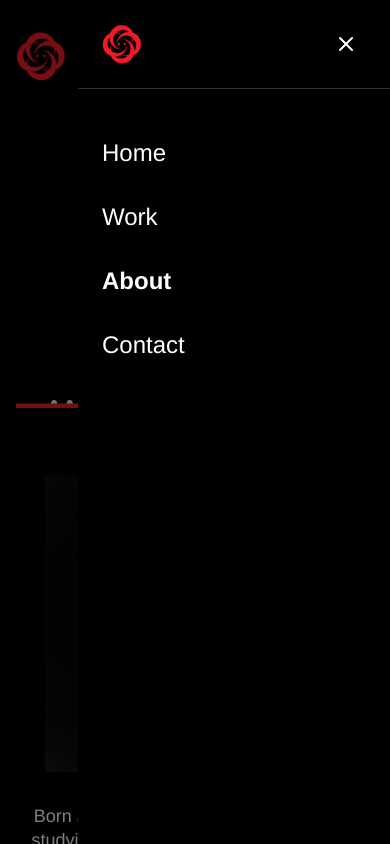
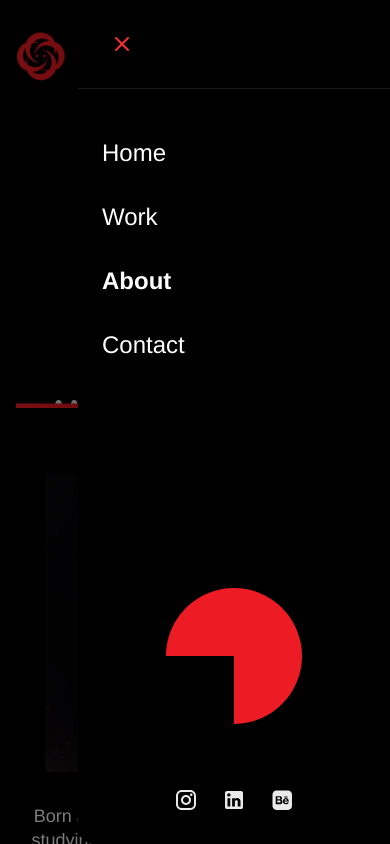
Before and after one commit to kshitijmohan15/aryaman-portfolio, a Next.js app: page /about in a window 390 px wide. Both pictures are taken after a click on the button "Open menu". Shown: the top 844 px of the page. Built offline with nearby package versions, Linux system fonts and the light colour scheme.

Commit message:
Add IntroScreen component for initial loading animation; update About page with longer animation duration and adjust image size; implement Sidebar for mobile navigation in Nav component.

```diff
--- a/src/app/about/page.tsx
+++ b/src/app/about/page.tsx
@@ -29,7 +29,7 @@ export default function About() {
                 initial={{ x: "100%" }}
                 animate={{ x: "-100%" }}
                 transition={{
-                  duration: 8,
+                  duration: 15,
                   repeat: Infinity,
                   repeatType: "loop",
                   ease: "linear",
@@ -42,7 +42,7 @@ export default function About() {
                 initial={{ x: "110%" }}
                 animate={{ x: "-100%" }}
                 transition={{
-                  duration: 8,
+                  duration: 15,
                   repeat: Infinity,
                   repeatType: "loop",
                   ease: "linear",
@@ -62,7 +62,7 @@ export default function About() {
                 height={56}
                 className="absolute -top-10 -right-10"
               />
-              <Image src="/headshot.png" alt="Me" width={397} height={397} className="w-[300px] lg:w-[397px] h-auto" />
+              <Image src="/headshot.png" alt="Me" width={360} height={360} className="w-[300px] lg:w-[397px] h-auto" />
             </div>
             <div className="flex flex-col gap-6">
               <p className="w-full lg:w-[700px] text-lg lg:text-xl leading-6 font-light text-center lg:text-left">
@@ -77,8 +77,9 @@ export default function About() {
                 A lifelong superhero fan and lover of films, I approach design with empathy, imagination, and a strong moral compass believing it can drive meaningful change at every level of interaction.
               </p>
               <button
+                onClick={() => window.open('https://storage.googleapis.com/portfolio-pdfs-dev/aryaman-portfolio/pdfs/cv.pdf', '_blank')}
                 type="button"
-                className="w-fit cursor-pointer rounded-full border-[1px] border-white px-8 py-1"
+                className="w-fit cursor-pointer rounded-full border-[1px] border-white px-8 py-1 hover:bg-red-500 hover:text-white hover:border-red-500 transition-colors duration-200 font-light"
               >
                 View CV
               </button>
--- a/src/app/layout.tsx
+++ b/src/app/layout.tsx
@@ -3,6 +3,7 @@ import { Geist, Geist_Mono } from 'next/font/google';
 import './globals.css';
 import Nav from '@/components/ui/nav';
 import Footer from '@/components/ui/footer';
+import IntroScreen from '@/components/custom/intro-screen';
 
 const geistSans = Geist({
   variable: '--font-geist-sans',
@@ -29,6 +30,7 @@ export default function RootLayout({
       <body
         className={`${geistSans.variable} ${geistMono.variable} flex min-h-screen flex-col antialiased`}
       >
+        <IntroScreen />
         <Nav />
         <main className="flex-1">{children}</main>
         <Footer />
--- /dev/null
+++ b/src/components/custom/intro-screen.tsx
@@ -0,0 +1,45 @@
+'use client';
+
+import { motion, AnimatePresence } from 'framer-motion';
+import Image from 'next/image';
+import { useEffect, useState } from 'react';
+
+export default function IntroScreen() {
+  const [isVisible, setIsVisible] = useState(true);
+
+  useEffect(() => {
+    const timer = setTimeout(() => {
+      setIsVisible(false);
+    }, 1000);
+
+    return () => clearTimeout(timer);
+  }, []);
+
+  return (
+    <AnimatePresence>
+      {isVisible && (
+        <motion.div
+          initial={{ opacity: 1 }}
+          exit={{ opacity: 0 }}
+          transition={{ duration: 0.5 }}
+          className="fixed inset-0 z-[100] bg-black flex items-center justify-center"
+        >
+          <motion.div
+            initial={{ scale: 0.8, opacity: 0 }}
+            animate={{ scale: 1, opacity: 1 }}
+            transition={{ duration: 0.3 }}
+          >
+            <Image
+              src="/logo.png"
+              alt="Logo"
+              width={80}
+              height={80}
+              priority
+              className="w-20 h-20"
+            />
+          </motion.div>
+        </motion.div>
+      )}
+    </AnimatePresence>
+  );
+}
--- a/src/components/ui/nav.tsx
+++ b/src/components/ui/nav.tsx
@@ -6,6 +6,7 @@ import Link from 'next/link';
 import { cn } from '@/utils/cn';
 import { getNavLinkStyles } from '@/utils/nav-link';
 import { useState } from 'react';
+import Sidebar from './sidebar';
 
 export default function Nav() {
   const pathname = usePathname();
@@ -48,80 +49,7 @@ export default function Nav() {
         </div>
       </div>
 
-      {isMobileMenuOpen && (
-        <div
-          className="fixed inset-0 bg-black/50 z-40 md:hidden"
-          onClick={() => setIsMobileMenuOpen(false)}
-        />
-      )}
-
-      <div
-        className={cn(
-          'fixed top-0 right-0 h-full w-80 max-w-[80vw] z-50 md:hidden transform transition-transform duration-300 ease-in-out',
-          isMobileMenuOpen ? 'translate-x-0' : 'translate-x-full',
-          pathname === '/about'
-            ? 'bg-black text-white'
-            : 'bg-white text-black shadow-xl'
-        )}
-      >
-        <div className="flex flex-col h-full">
-          <div className="flex items-center justify-between p-6 border-b border-gray-200/20">
-            <Image src="/logo.png" alt="Logo" width={40} height={40} />
-            <button
-              onClick={() => setIsMobileMenuOpen(false)}
-              className="p-2 rounded-lg hover:bg-gray-100/10 transition-colors"
-              aria-label="Close menu"
-            >
-              <X className="h-6 w-6" />
-            </button>
-          </div>
-
-          <nav className="flex-1 px-6 py-12">
-            <div className="flex flex-col space-y-8">
-              <Link
-                href="/"
-                className={cn(
-                  'text-2xl font-light transition-colors duration-200 hover:opacity-80',
-                  pathname === '/' && 'font-bold'
-                )}
-                onClick={() => setIsMobileMenuOpen(false)}
-              >
-                Home
-              </Link>
-              <Link
-                href="/work"
-                className={cn(
-                  'text-2xl font-light transition-colors duration-200 hover:opacity-80',
-                  pathname.startsWith('/work') && 'font-bold'
-                )}
-                onClick={() => setIsMobileMenuOpen(false)}
-              >
-                Work
-              </Link>
-              <Link
-                href="/about"
-                className={cn(
-                  'text-2xl font-light transition-colors duration-200 hover:opacity-80',
-                  pathname === '/about' && 'font-bold'
-                )}
-                onClick={() => setIsMobileMenuOpen(false)}
-              >
-                About
-              </Link>
-              <Link
-                href="/contact"
-                className={cn(
-                  'text-2xl font-light transition-colors duration-200 hover:opacity-80',
-                  pathname === '/contact' && 'font-bold'
-                )}
-                onClick={() => setIsMobileMenuOpen(false)}
-              >
-                Contact
-              </Link>
-            </div>
-          </nav>
-        </div>
-      </div>
+      <Sidebar isOpen={isMobileMenuOpen} onClose={() => setIsMobileMenuOpen(false)} pathname={pathname} />
     </nav>
   );
 }
--- /dev/null
+++ b/src/components/ui/sidebar.tsx
@@ -0,0 +1,159 @@
+'use client';
+
+import Link from 'next/link';
+import Image from 'next/image';
+import { X } from 'lucide-react';
+import { cn } from '@/utils/cn';
+import { motion, steps } from 'framer-motion';
+
+type SidebarProps = {
+  isOpen: boolean;
+  onClose: () => void;
+  pathname?: string;
+};
+
+export default function Sidebar({ isOpen, onClose, pathname }: SidebarProps) {
+  return (
+    <>
+      {isOpen && (
+        <div
+          className="fixed inset-0 z-40 md:hidden bg-black/50"
+          onClick={onClose}
+        />
+      )}
+
+      <div
+        className={cn(
+          'fixed top-0 right-0 z-50 h-full w-80 max-w-[80vw] md:hidden transform transition-transform duration-300 ease-in-out',
+          isOpen ? 'translate-x-0' : 'translate-x-full',
+          'bg-black text-white rounded-l-2xl shadow-2xl'
+        )}
+      >
+        <div className="flex h-full flex-col overflow-hidden">
+          <div className="flex items-center justify-between p-6 border-b border-white/10">
+            <button
+              onClick={onClose}
+              className="p-2 rounded-lg hover:bg-white/10 transition-colors text-red-500 cursor-pointer"
+              aria-label="Close menu"
+            >
+              <X className="h-6 w-6" />
+            </button>
+          </div>
+
+          <div className="flex flex-col h-full">
+            <nav className="flex-1 px-6 py-12">
+              <div className="flex flex-col space-y-8">
+                <Link
+                  href="/"
+                  className={cn(
+                    'text-2xl font-light transition-opacity duration-200 hover:opacity-80',
+                    pathname === '/' && 'font-bold'
+                  )}
+                  onClick={onClose}
+                >
+                  Home
+                </Link>
+                <Link
+                  href="/work"
+                  className={cn(
+                    'text-2xl font-light transition-opacity duration-200 hover:opacity-80',
+                    pathname && pathname.startsWith('/work') && 'font-bold'
+                  )}
+                  onClick={onClose}
+                >
+                  Work
+                </Link>
+                <Link
+                  href="/about"
+                  className={cn(
+                    'text-2xl font-light transition-opacity duration-200 hover:opacity-80',
+                    pathname === '/about' && 'font-bold'
+                  )}
+                  onClick={onClose}
+                >
+                  About
+                </Link>
+                <Link
+                  href="/contact"
+                  className={cn(
+                    'text-2xl font-light transition-opacity duration-200 hover:opacity-80',
+                    pathname === '/contact' && 'font-bold'
+                  )}
+                  onClick={onClose}
+                >
+                  Contact
+                </Link>
+              </div>
+            </nav>
+            <div className="flex flex-col items-center gap-16 pb-8">
+              <div className="w-34 h-34">
+                <motion.div
+                  className="w-full h-full"
+                  animate={{ rotate: 360 }}
+                  transition={{
+                    duration: 0.6,
+                    repeat: Infinity,
+                    ease: steps(4, 'end'),
+                  }}
+                >
+                  <Image
+                    src={'/pacman.svg'}
+                    alt={'Pacman'}
+                    width={80}
+                    height={80}
+                    className="h-full w-full object-contain"
+                  />
+                </motion.div>
+              </div>
+
+              <div className="flex items-center justify-center space-x-6">
+                <a
+                  href="https://www.instagram.com/aryaman.art?igsh=MXY2bGVpb256aXQ0aQ%3D%3D&utm_source=qr"
+                  target="_blank"
+                  rel="noopener noreferrer"
+                  className="hover:opacity-70 transition-opacity"
+                >
+                  <Image
+                    src="/icons/mdi_instagram.svg"
+                    alt="Instagram"
+                    width={24}
+                    height={24}
+                    className="w-6 h-6"
+                  />
+                </a>
+                <a
+                  href="https://www.linkedin.com/in/aryaman-saudagar-7580a01b5?utm_source=share&utm_campaign=share_via&utm_content=profile&utm_medium=ios_app"
+                  target="_blank"
+                  rel="noopener noreferrer"
+                  className="hover:opacity-70 transition-opacity"
+                >
+                  <Image
+                    src="/icons/mdi_linkedin.svg"
+                    alt="LinkedIn"
+                    width={24}
+                    height={24}
+                    className="w-6 h-6"
+                  />
+                </a>
+                <a
+                  href="https://www.behance.net/aryamansaudagar"
+                  target="_blank"
+                  rel="noopener noreferrer"
+                  className="hover:opacity-70 transition-opacity"
+                >
+                  <Image
+                    src="/icons/mage_behance.svg"
+                    alt="Behance"
+                    width={24}
+                    height={24}
+                    className="w-6 h-6"
+                  />
+                </a>
+              </div>
+            </div>
+          </div>
+        </div>
+      </div>
+    </>
+  );
+}
```
